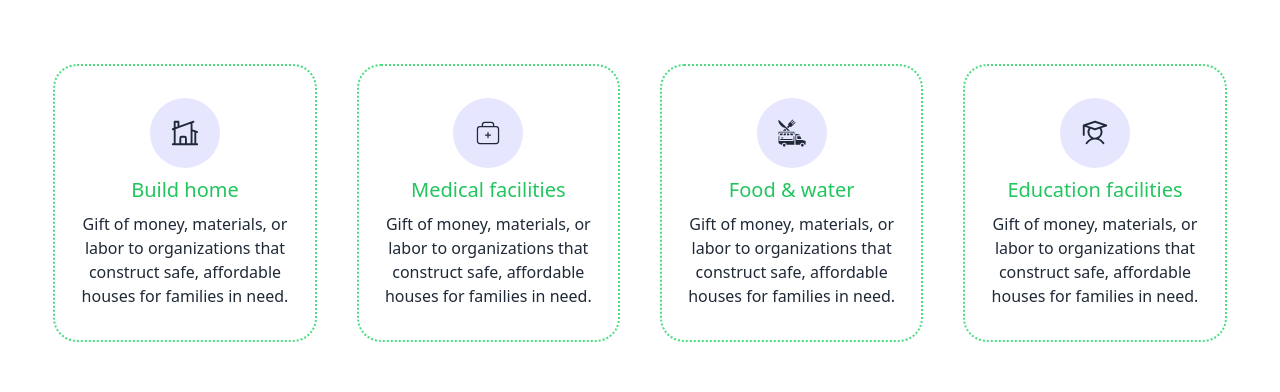
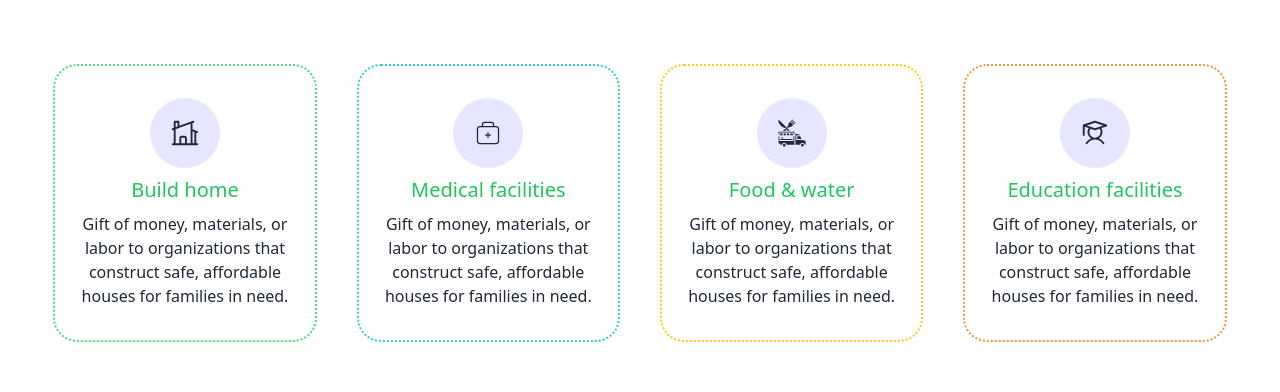
Before and after one commit to naymHdev/Hilful-Fujul-Client, a React (Vite) app: page / in a window 1280 px wide. Shown: the part 2356-2748 px from the top of the page. Built offline with nearby package versions, Linux system fonts and the light colour scheme.

Commit message:
fixed header bar issues

```diff
--- a/src/Home/CoreFeatures/CoreFeatures.jsx
+++ b/src/Home/CoreFeatures/CoreFeatures.jsx
@@ -28,7 +28,7 @@ const CoreFeatures = () => {
             safe, affordable houses for families in need.
           </p>
         </div>
-        <div className=" hover:-translate-y-12 px-3 py-8 border-green-400 border-2 border-dotted rounded-3xl text-center space-y-2">
+        <div className=" hover:-translate-y-12 px-3 py-8 border-teal-400 border-2 border-dotted rounded-3xl text-center space-y-2">
           <div className=" text-3xl flex items-center justify-center">
             <div className=" rounded-full bg-[#E6E6FF] hover:bg-[#302C51] hover:text-white avatar p-5">
               <CiMedicalCase />
@@ -42,7 +42,7 @@ const CoreFeatures = () => {
             safe, affordable houses for families in need.
           </p>
         </div>
-        <div className=" hover:-translate-y-12 px-3 py-8 border-green-400 border-2 border-dotted rounded-3xl text-center space-y-2">
+        <div className=" hover:-translate-y-12 px-3 py-8 border-yellow-400 border-2 border-dotted rounded-3xl text-center space-y-2">
           <div className=" text-3xl flex items-center justify-center">
             <div className=" rounded-full bg-[#E6E6FF] hover:bg-[#302C51] hover:text-white avatar p-5">
               <GiFoodTruck />
@@ -54,7 +54,7 @@ const CoreFeatures = () => {
             safe, affordable houses for families in need.
           </p>
         </div>
-        <div className=" hover:-translate-y-12 px-3 py-8 border-green-400 border-2 border-dotted rounded-3xl text-center space-y-2">
+        <div className=" hover:-translate-y-12 px-3 py-8 border-orange-400 border-2 border-dotted rounded-3xl text-center space-y-2">
           <div className=" text-3xl flex items-center justify-center">
             <div className=" rounded-full bg-[#E6E6FF] hover:bg-[#302C51] hover:text-white avatar p-5">
               <PiStudent />
--- a/src/Shared/Header/Header.jsx
+++ b/src/Shared/Header/Header.jsx
@@ -79,7 +79,7 @@ const Header = () => {
   return (
     <header className="relative shadow-sm">
       <nav
-        className="mx-auto shadow-md flex w-11/12 fixed top-0 z-50 items-center justify-between py-5"
+        className="mx-auto shadow-md px-5 flex w-11/12 fixed top-0 z-50 items-center justify-between py-5"
         aria-label="Global"
       >
         <div className="flex lg:flex-1">
```
Also changed, not shown: src/Home/Home.jsx (line endings or trailing spaces).
